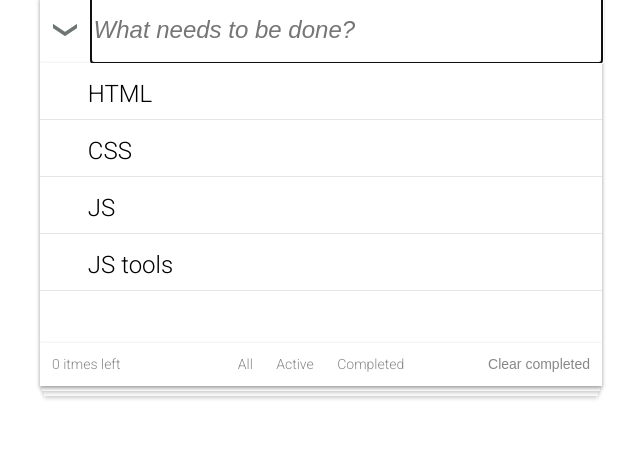
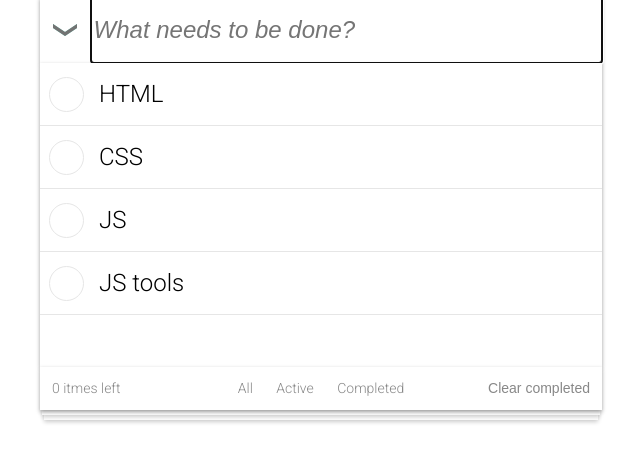
Before and after one commit to ok-technopolis-autumn-2019/Ilya_Gusarov, a plain HTML site: page index.html in a window 1280 px wide. Shown: the part 120-582 px from the top of the page, without its empty margins (319-959 px from the left). Drawn offline with Linux system fonts and the light colour scheme.

Commit message:
changed image on border and no more порвало

```diff
--- a/style.css
+++ b/style.css
@@ -104,37 +104,38 @@ body {
   display: flex;
   box-shadow: inset 0px -1px 0px #E6E6E6;
   padding:1px;
+  align-items: center;
 }
 
   .todo-task__icon {
-    width: 40px;
-    padding-left: 11px;
+    width: 35px;
+    height: 35px;
+    border-radius: 20px;
+    min-width: 35px;
+    border: 1px solid#E6E6E6;
+    box-sizing: border-box;
+    margin: 10px;
   }
 
-    .todo-task:hover .todo-task__icon{
-      background-image: url("icons/unchecked.svg");
+  .todo-task:hover .todo-task__icon{
+    border:1px solid #ABABAB;
+  }
+
+    .todo-task__input:checked + .todo-task__icon {
+      background-image: url("icons/checked_1.svg");
       background-repeat: no-repeat;
       background-position: center;
-    }
-
-    .todo-task__input:checked + .todo-task__icon {
-      background-image: url("icons/checked_1.svg"), url("icons/checked_2.svg");
-      background-repeat: no-repeat;
-      background-position: center;
-    }
-
-    .todo-task__icon:focus {
-      background-image: url("icons/checked_1.svg"), url("icons/checked_2.svg");
-
+      border: 1px solid #5DC2AF;
     }
 
   .todo-task__name {
-    padding-top: 20px;
+    padding: 20px 5px 20px 5px;
     font-style: normal;
     font-weight: 300;
     font-size: 24px;
     line-height: 21px;
-    width: 500px;
+    flex-grow: 1;
+    word-break: break-all;
   }
 
     .todo-task__input:checked ~ .todo-task__name {
@@ -148,9 +149,10 @@ body {
     background-image: url("icons/delete-task.svg");
     background-repeat: no-repeat;
     background-position: center;
-    background-color: white;
+    background-color: #ffffff;
     border: 0px;
     padding: 20px;
+
   }
 
     .todo-task:hover .todo-task__delete{
@@ -159,6 +161,7 @@ body {
 
     .todo-task__delete:focus {
       visibility: visible;
+
     }
 
 .todo-display-edit {
```
